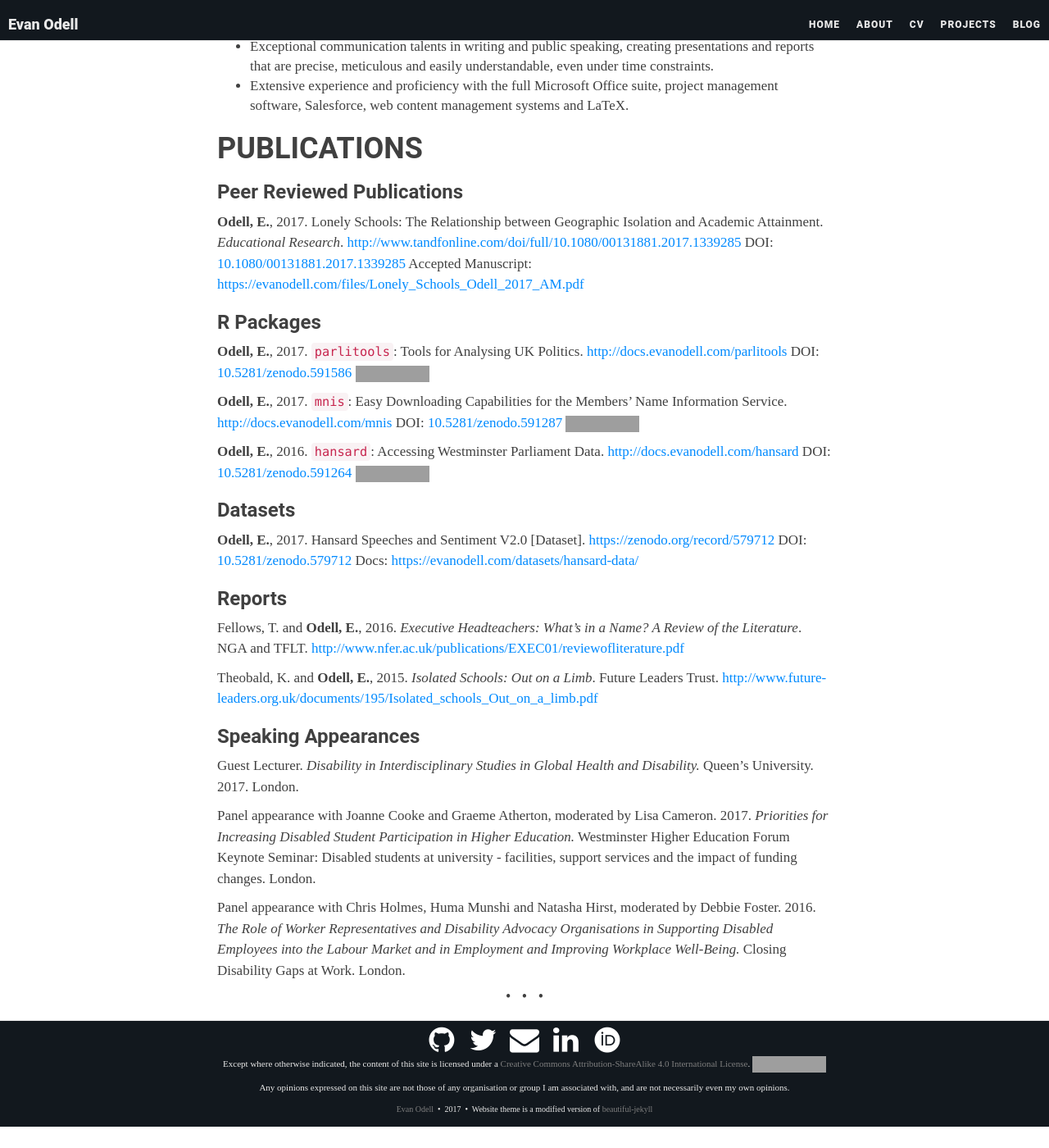
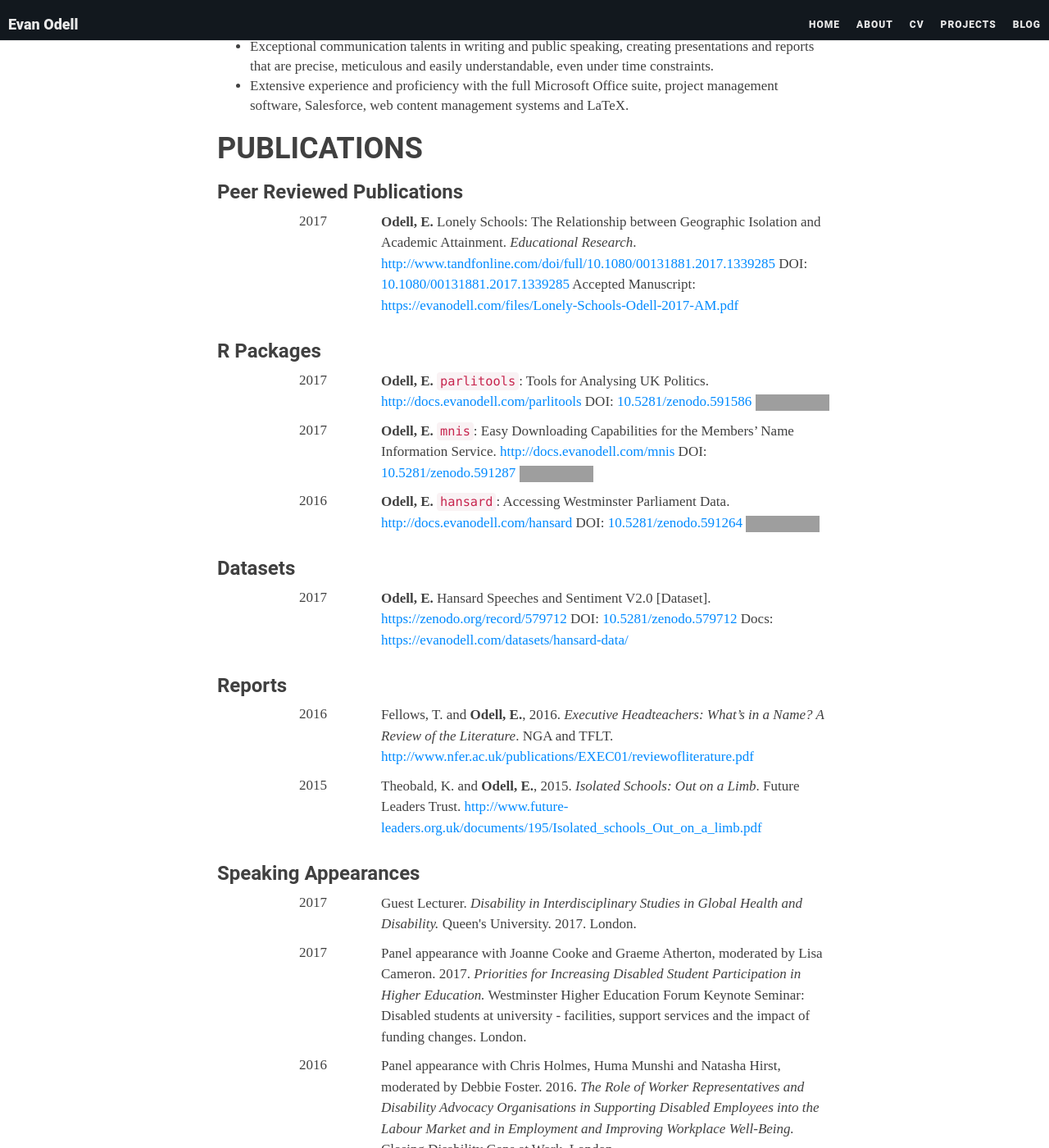
Before and after one commit to evanodell/evanodell.com, a Jekyll site: the page built from cv.md, in a window 1280 px wide and 1400 px high, scrolled down 1528 px. Shown: the whole window at 82% size. Built offline with Jekyll 4.4.1, drawn with Linux system fonts in a browser that asks for light colours; nearby versions of some CDN libraries; some web fonts are replaced; before the commit the page ends 2902 px from its top, so only the background shows below that; grey boxes are pictures that could not be loaded.

```diff
--- a/cv.md
+++ b/cv.md
@@ -71,30 +71,59 @@ November 2014 - September 2015
 
 ### Peer Reviewed Publications
 
-**Odell, E.**, 2017\. Lonely Schools: The Relationship between Geographic Isolation and Academic Attainment. _Educational Research_. [http://www.tandfonline.com/doi/full/10.1080/00131881.2017.1339285](http://www.tandfonline.com/doi/full/10.1080/00131881.2017.1339285) DOI: [10.1080/00131881.2017.1339285](https://dx.doi.org/10.1080/00131881.2017.1339285) Accepted Manuscript: [https://evanodell.com/files/Lonely_Schools_Odell_2017_AM.pdf](https://evanodell.com/files/Lonely_Schools_Odell_2017_AM.pdf)
+<div class="cvwrapper">
+  <div class="cvsidebar">2017</div>
+    <div class="cvcontent"><p><strong>Odell, E.</strong> Lonely Schools: The Relationship between Geographic Isolation and Academic Attainment. <em>Educational Research</em>. <a href="http://www.tandfonline.com/doi/full/10.1080/00131881.2017.1339285">http://www.tandfonline.com/doi/full/10.1080/00131881.2017.1339285</a> DOI: <a href="https://dx.doi.org/10.1080/00131881.2017.1339285">10.1080/00131881.2017.1339285</a> Accepted Manuscript: <a href="https://evanodell.com/files/Lonely-Schools-Odell-2017-AM.pdf">https://evanodell.com/files/Lonely-Schools-Odell-2017-AM.pdf</a></p></div>
+  <div class="cvcleared"></div>
+</div>
+
+
+
 
 ### [R Packages](/packages)
 
-**Odell, E.**, 2017\. `parlitools`: Tools for Analysing UK Politics. [http://docs.evanodell.com/parlitools](http://docs.evanodell.com/parlitools) DOI: [10.5281/zenodo.591586](https://dx.doi.org/10.5281/zenodo.591586) [![CRAN_Status_Badge](http://www.r-pkg.org/badges/version/parlitools)](https://cran.r-project.org/package=parlitools)
-
-**Odell, E.**, 2017\. `mnis`: Easy Downloading Capabilities for the Members’ Name Information Service. [http://docs.evanodell.com/mnis](http://docs.evanodell.com/mnis) DOI: [10.5281/zenodo.591287](https://dx.doi.org/10.5281/zenodo.591287) [![CRAN_Status_Badge](http://www.r-pkg.org/badges/version/mnis)](https://cran.r-project.org/package=mnis)
-
-**Odell, E.**, 2016\. `hansard`: Accessing Westminster Parliament Data. [http://docs.evanodell.com/hansard](http://docs.evanodell.com/hansard) DOI: [10.5281/zenodo.591264](https://dx.doi.org/10.5281/zenodo.591264) [![CRAN_Status_Badge](http://www.r-pkg.org/badges/version/hansard)](https://cran.r-project.org/package=hansard)
+<div class="cvwrapper">
+  <div class="cvsidebar">2017</div>
+    <div class="cvcontent"><p><strong>Odell, E.</strong> <code>parlitools</code>: Tools for Analysing UK Politics. <a href="http://docs.evanodell.com/parlitools">http://docs.evanodell.com/parlitools</a> DOI: <a href="https://dx.doi.org/10.5281/zenodo.591586">10.5281/zenodo.591586</a> <a href="https://cran.r-project.org/package=parlitools"><img src="http://www.r-pkg.org/badges/version/parlitools" alt="CRAN_Status_Badge" /></a></p></div>
+  <div class="cvcleared"></div>
+  <div class="cvsidebar">2017</div>
+    <div class="cvcontent"><p><strong>Odell, E.</strong> <code>mnis</code>: Easy Downloading Capabilities for the Members’ Name Information Service. <a href="http://docs.evanodell.com/mnis">http://docs.evanodell.com/mnis</a> DOI: <a href="https://dx.doi.org/10.5281/zenodo.591287">10.5281/zenodo.591287</a> <a href="https://cran.r-project.org/package=mnis"><img src="http://www.r-pkg.org/badges/version/mnis" alt="CRAN_Status_Badge" /></a></p></div>
+  <div class="cvcleared"></div>
+  <div class="cvsidebar">2016</div>
+    <div class="cvcontent"><p><strong>Odell, E.</strong> <code>hansard</code>: Accessing Westminster Parliament Data. <a href="http://docs.evanodell.com/hansard">http://docs.evanodell.com/hansard</a> DOI: <a href="https://dx.doi.org/10.5281/zenodo.591264">10.5281/zenodo.591264</a> <a href="https://cran.r-project.org/package=hansard"><img src="http://www.r-pkg.org/badges/version/hansard" alt="CRAN_Status_Badge" /></a></p></div>
+  <div class="cvcleared"></div>
+</div>
 
 ### Datasets
 
-**Odell, E.**, 2017\. Hansard Speeches and Sentiment V2.0 [Dataset]. [https://zenodo.org/record/579712](https://zenodo.org/record/579712) DOI: [10.5281/zenodo.579712](https://dx.doi.org/10.5281/zenodo.579712) Docs: [https://evanodell.com/datasets/hansard-data/](https://evanodell.com/datasets/hansard-data/)
+<div class="cvwrapper">
+  <div class="cvsidebar">2017</div>
+    <div class="cvcontent"><p><strong>Odell, E.</strong> Hansard Speeches and Sentiment V2.0 [Dataset]. <a href="https://zenodo.org/record/579712">https://zenodo.org/record/579712</a> DOI: <a href="https://dx.doi.org/10.5281/zenodo.579712">10.5281/zenodo.579712</a> Docs: <a href="https://evanodell.com/datasets/hansard-data/">https://evanodell.com/datasets/hansard-data/</a></p></div>
+  <div class="cvcleared"></div>
+</div>
 
 ### Reports
 
-Fellows, T. and **Odell, E.**, 2016\. _Executive Headteachers: What’s in a Name? A Review of the Literature_. NGA and TFLT. [http://www.nfer.ac.uk/publications/EXEC01/reviewofliterature.pdf](http://www.nfer.ac.uk/publications/EXEC01/reviewofliterature.pdf)
+<div class="cvwrapper">
+  <div class="cvsidebar">2016</div>
+    <div class="cvcontent"><p>Fellows, T. and <strong>Odell, E.</strong>, 2016. <em>Executive Headteachers: What’s in a Name? A Review of the Literature</em>. NGA and TFLT. <a href="http://www.nfer.ac.uk/publications/EXEC01/reviewofliterature.pdf">http://www.nfer.ac.uk/publications/EXEC01/reviewofliterature.pdf</a></p></div>
+  <div class="cvcleared"></div>
+  <div class="cvsidebar">2015</div>
+    <div class="cvcontent"><p>Theobald, K. and <strong>Odell, E.</strong>, 2015. <em>Isolated Schools: Out on a Limb</em>. Future Leaders Trust. <a href="http://www.future-leaders.org.uk/documents/195/Isolated_schools_Out_on_a_limb.pdf">http://www.future-leaders.org.uk/documents/195/Isolated_schools_Out_on_a_limb.pdf</a></p></div>
+  <div class="cvcleared"></div>
+</div>
 
-Theobald, K. and **Odell, E.**, 2015\. _Isolated Schools: Out on a Limb_. Future Leaders Trust. [http://www.future-leaders.org.uk/documents/195/Isolated_schools_Out_on_a_limb.pdf](http://www.future-leaders.org.uk/documents/195/Isolated_schools_Out_on_a_limb.pdf)
 
 ### Speaking Appearances
 
-Guest Lecturer. _Disability in Interdisciplinary Studies in Global Health and Disability._ Queen's University. 2017\. London.
-
-Panel appearance with Joanne Cooke and Graeme Atherton, moderated by Lisa Cameron. 2017\. _Priorities for Increasing Disabled Student Participation in Higher Education._ Westminster Higher Education Forum Keynote Seminar: Disabled students at university - facilities, support services and the impact of funding changes. London.
-
-Panel appearance with Chris Holmes, Huma Munshi and Natasha Hirst, moderated by Debbie Foster. 2016\. _The Role of Worker Representatives and Disability Advocacy Organisations in Supporting Disabled Employees into the Labour Market and in Employment and Improving Workplace Well-Being._ Closing Disability Gaps at Work. London.
+<div class="cvwrapper">
+  <div class="cvsidebar">2017</div>
+    <div class="cvcontent"><p>Guest Lecturer. <em>Disability in Interdisciplinary Studies in Global Health and Disability.</em> Queen's University. 2017. London.</p></div>
+  <div class="cvcleared"></div>
+  <div class="cvsidebar">2017</div>
+    <div class="cvcontent"><p>Panel appearance with Joanne Cooke and Graeme Atherton, moderated by Lisa Cameron. 2017. <em>Priorities for Increasing Disabled Student Participation in Higher Education.</em> Westminster Higher Education Forum Keynote Seminar: Disabled students at university - facilities, support services and the impact of funding changes. London.</p></div>
+  <div class="cvcleared"></div>
+  <div class="cvsidebar">2016</div>
+    <div class="cvcontent"><p>Panel appearance with Chris Holmes, Huma Munshi and Natasha Hirst, moderated by Debbie Foster. 2016. <em>The Role of Worker Representatives and Disability Advocacy Organisations in Supporting Disabled Employees into the Labour Market and in Employment and Improving Workplace Well-Being.</em> Closing Disability Gaps at Work. London.</p></div>
+  <div class="cvcleared"></div>
+</div>
```
Also changed, not shown: _posts/2017-06-20-isolated-schools-follow-up.md (+8 -8 lines), cv2.md (+0 -1 lines), 4 other files.
